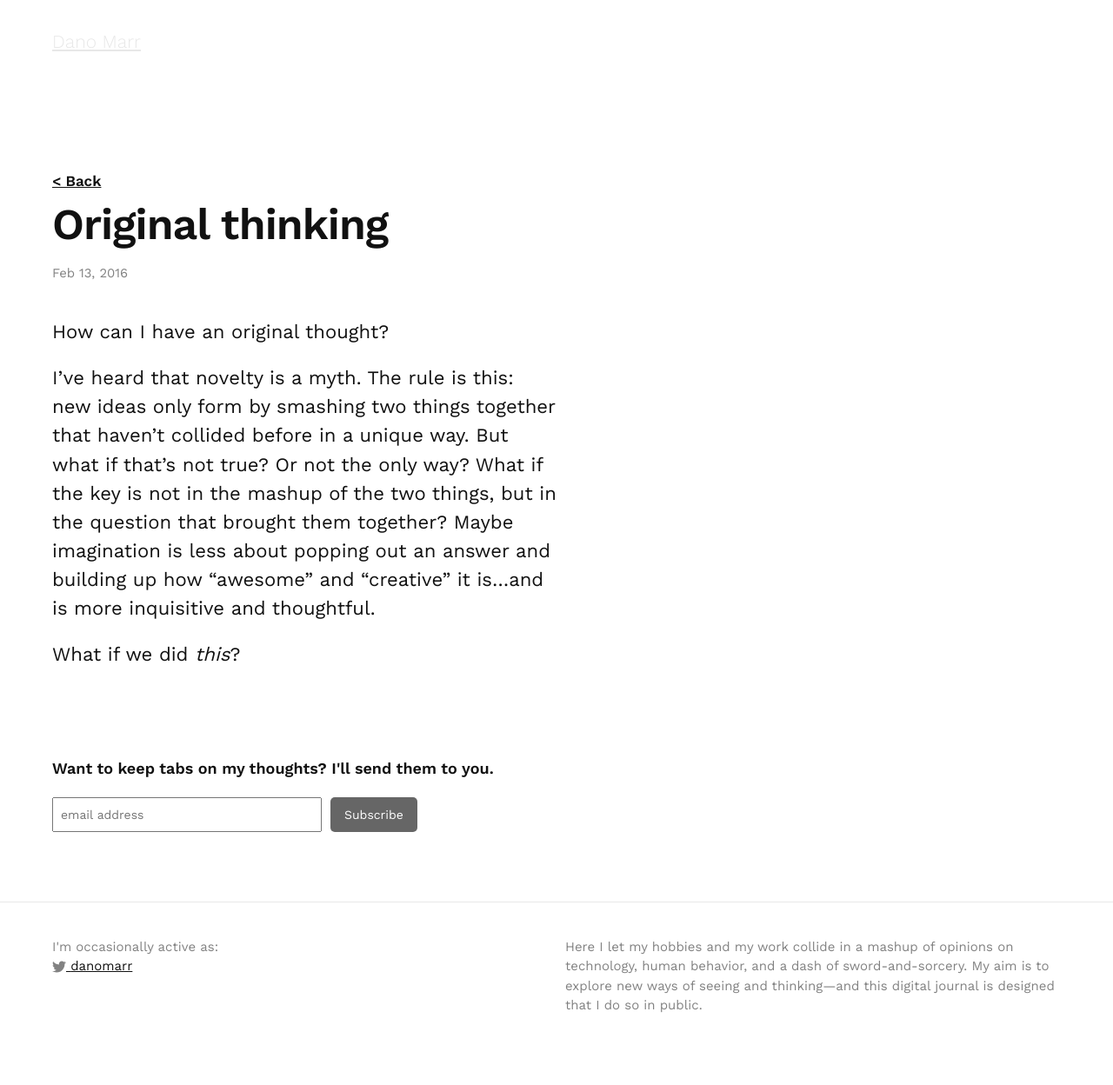
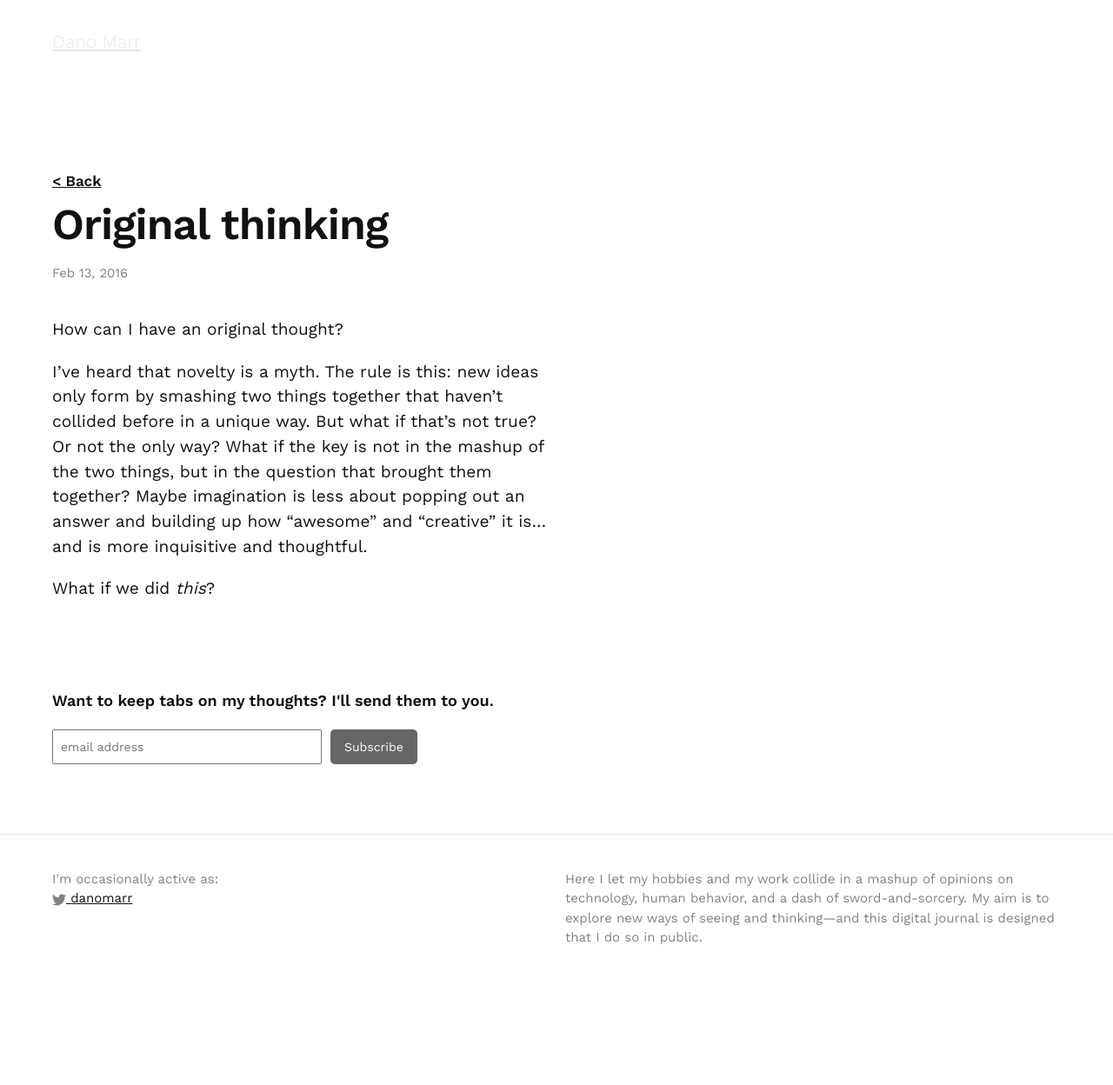
Before and after one commit to danomarr/danomarr.github.io, a Jekyll site: the page built from _posts/2016-02-13-original-thinking.md, in a window 1280 px wide. Shown: the whole page at 87% size. Built offline with Jekyll 4.4.1, drawn with Linux system fonts in a browser that asks for light colours; after the commit the page ends 1170 px from its top, so only the background shows below that.

Commit message:
updated sccs

```diff
--- a/_sass/_layout.scss
+++ b/_sass/_layout.scss
@@ -248,7 +248,7 @@
     // column-gap: $spacing-unit;
 
     width:50%;
-    font-size: $base-font-size * 1.3;
+    font-size: $base-font-size * 1.125;
 
 
     @include media-query($on-laptop) {
```
